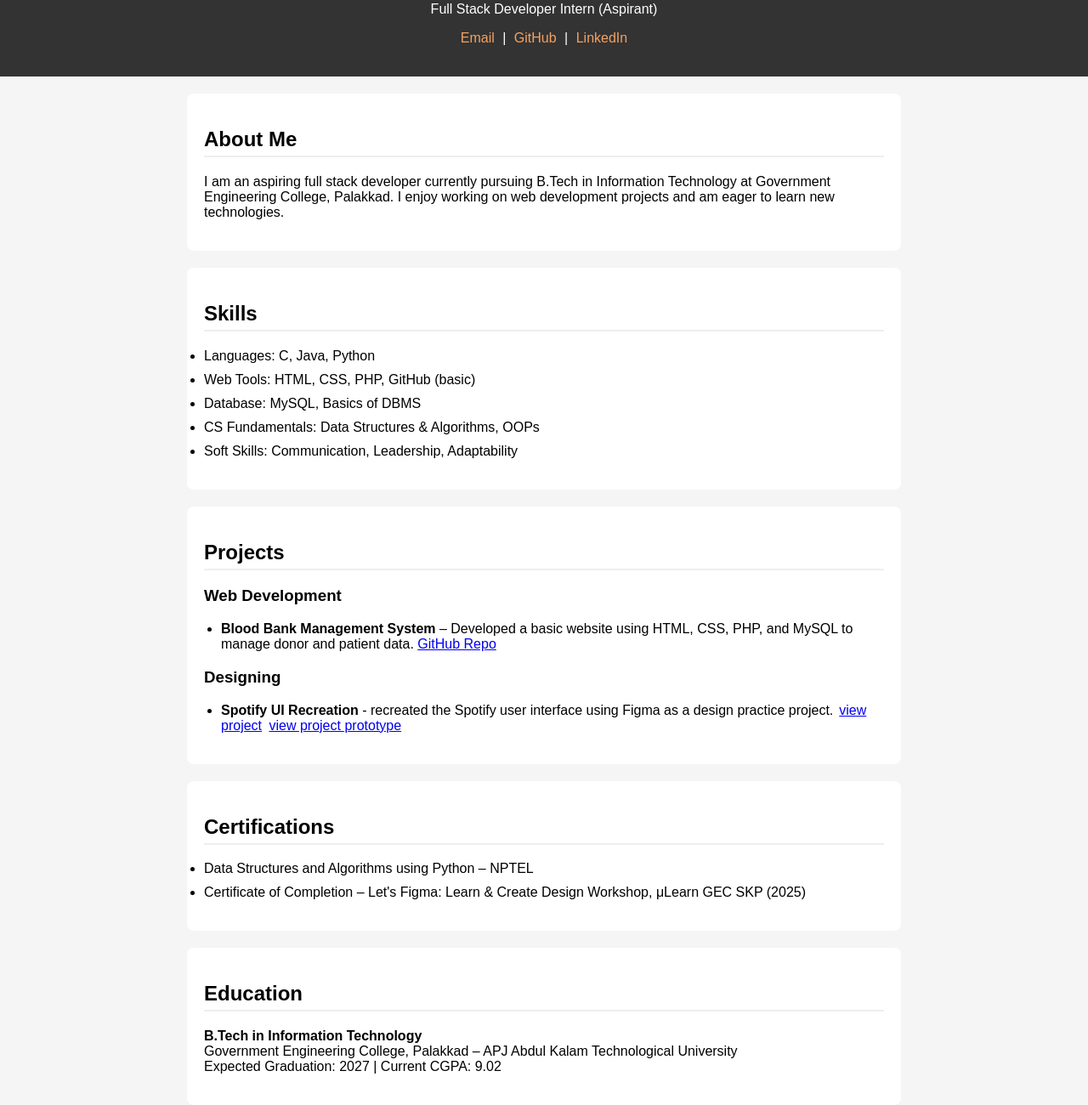
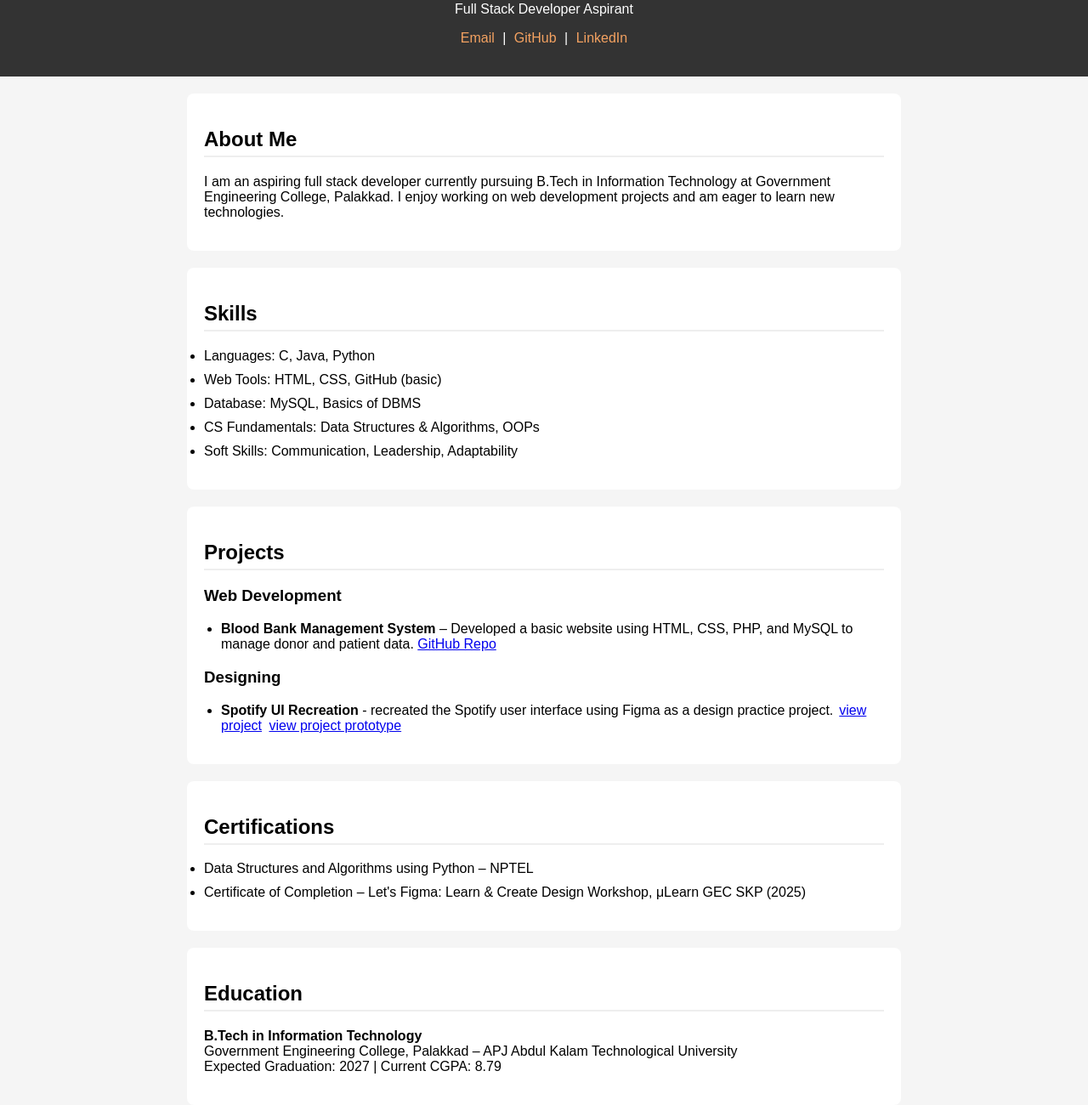
Before and after one commit to Anujakunniyarath/portfolio, a plain HTML site: page index.html in a window 1280 px wide. Shown: the part 71-1371 px from the top of the page at 85% size. Drawn offline with Linux system fonts and the light colour scheme.

Commit message:
Revise index.html for portfolio updates
Updated portfolio details including skills, projects, and education information.

```diff
--- a/index.html
+++ b/index.html
@@ -21,7 +21,7 @@
 <header>
     <h1>Anuja K</h1>
 
-    <p>Full Stack Developer Intern (Aspirant)</p>
+    <p>Full Stack Developer Aspirant</p>
     <p>
         <a href="mailto:anujakb2017@gmail.com">Email</a> |
         <a href="https://github.com/Anujakunniyarath" target="_blank">GitHub</a> |
@@ -38,7 +38,7 @@
     <h2>Skills</h2>
     <ul>
         <li>Languages: C, Java, Python</li>
-        <li>Web Tools: HTML, CSS, PHP, GitHub (basic)</li>
+        <li>Web Tools: HTML, CSS, GitHub (basic)</li>
         <li>Database: MySQL, Basics of DBMS</li>
         <li>CS Fundamentals: Data Structures & Algorithms, OOPs</li>
         <li>Soft Skills: Communication, Leadership, Adaptability</li>
@@ -71,7 +71,7 @@
     <h2>Education</h2>
     <p><b>B.Tech in Information Technology</b><br>
     Government Engineering College, Palakkad – APJ Abdul Kalam Technological University<br>
-    Expected Graduation: 2027 | Current CGPA: 9.02</p>
+    Expected Graduation: 2027 | Current CGPA: 8.79</p>
 </section>
 
 </body>
```
